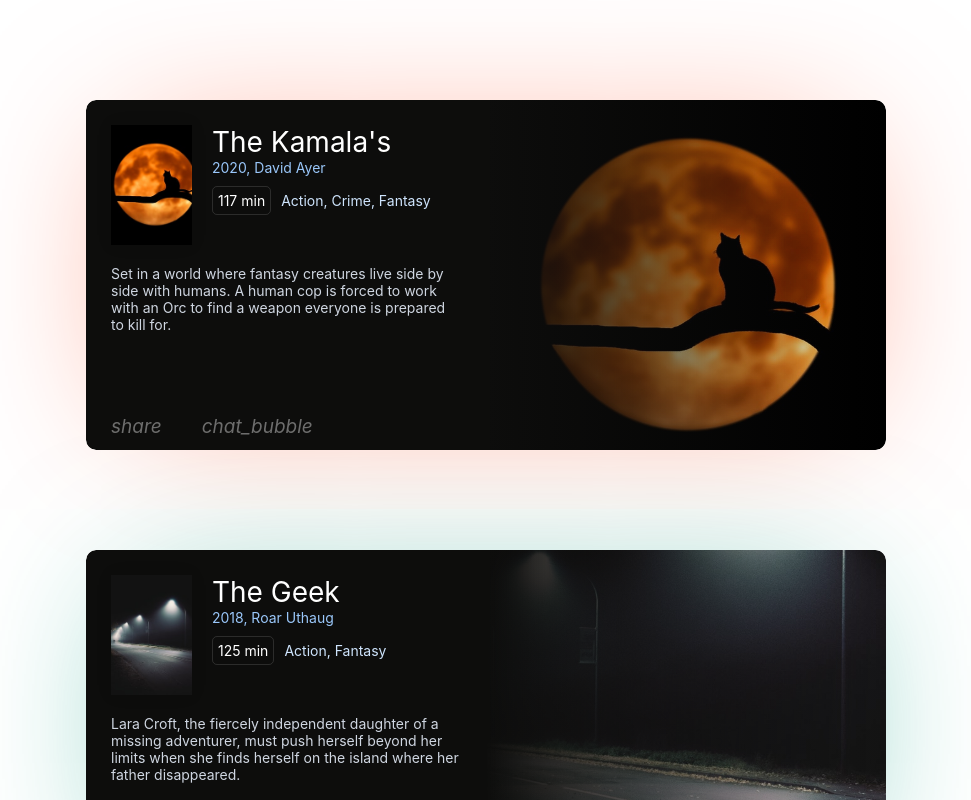
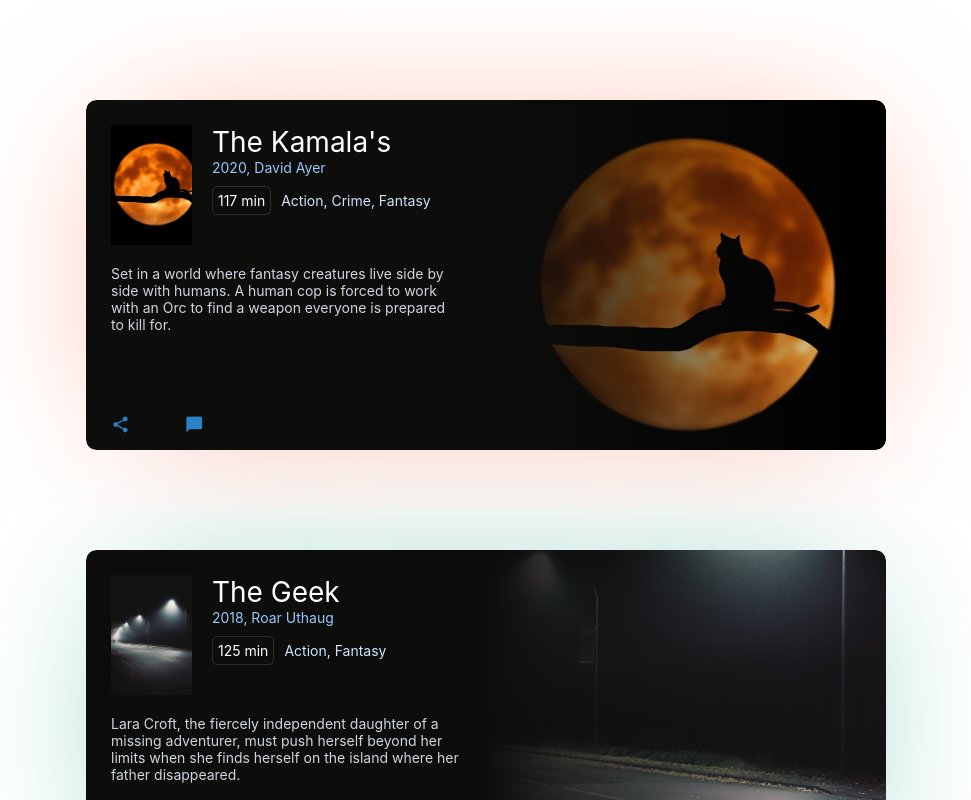
Before and after one commit to FrankKamala/movie-hub, an Angular app: page / in a window 1280 px wide. Shown: the top 800 px of the page, without its empty margins (154-1125 px from the left). Built offline with nearby package versions, Linux system fonts and the light colour scheme.

Commit message:
edit list and style

```diff
--- a/src/app/movie-list/movie-list.component.css
+++ b/src/app/movie-list/movie-list.component.css
@@ -83,14 +83,14 @@
 }
  .movie_card .info_section .movie_social ul li {
 	 display: inline-block;
-	 color: rgba(255, 255, 255, 0.4);
+	 color: rgba(44, 130, 201, 1);
 	 transition: color 0.3s;
 	 transition-delay: 0.15s;
 	 margin: 0 10px;
 }
  .movie_card .info_section .movie_social ul li:hover {
 	 transition: color 0.3s;
-	 color: rgba(255, 255, 255, 0.8);
+	 color: rgba(0, 230, 64, 1);
 }
  .movie_card .info_section .movie_social ul li i {
 	 font-size: 19px;
--- a/src/app/movie-list/movie-list.component.html
+++ b/src/app/movie-list/movie-list.component.html
@@ -16,8 +16,7 @@
         <div class="movie_social">
           <ul>
             <li><i class="material-icons">share</i></li>
-            <li><i class="fas fa-heart"></i></li>
-            <i class="fa fa-camera-retro"></i>
+            <li><i class="material-icons"></i></li>
             <li><i class="material-icons">chat_bubble</i></li>
           </ul>
         </div>
--- a/src/index.html
+++ b/src/index.html
@@ -6,6 +6,7 @@
   <base href="/">
   <meta name="viewport" content="width=device-width, initial-scale=1">
   <link rel="icon" type="image/x-icon" href="favicon.ico">
+   <link href="https://fonts.googleapis.com/icon?family=Material+Icons" rel="stylesheet">
 
 </head>
 <body>
```
